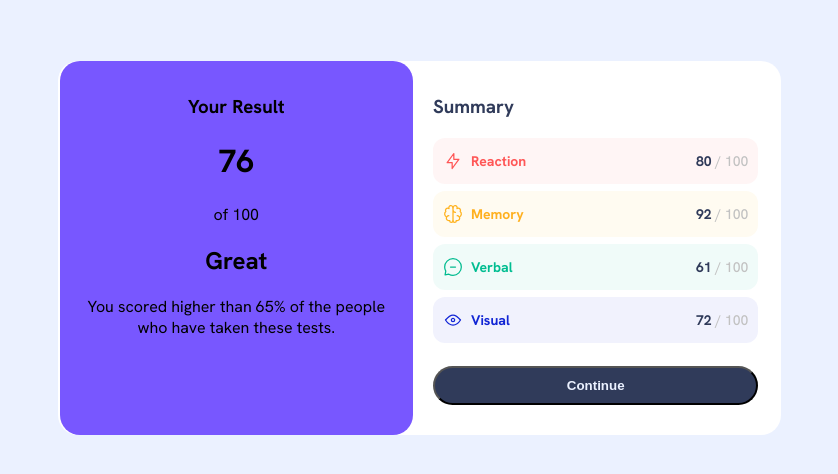
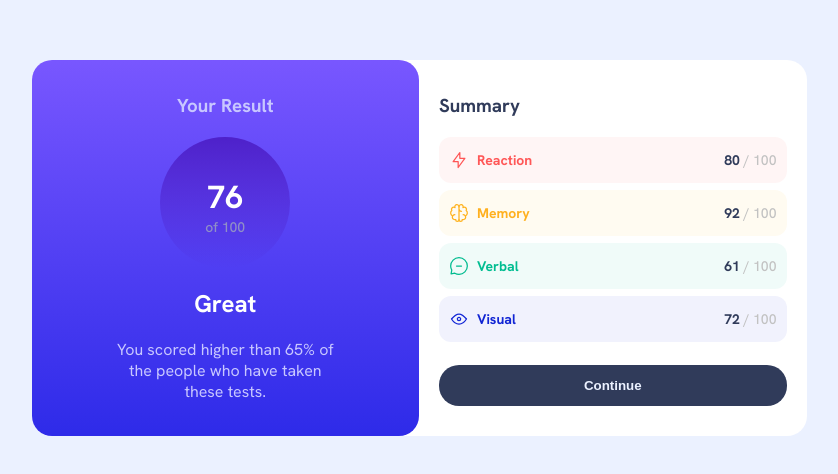
Before and after one commit to stephanie176/result-summary, a plain HTML site: page index.html in a window 1280 px wide. Shown: the part 160-634 px from the top of the page, without its empty margins (221-1059 px from the left). Drawn offline with Linux system fonts and the light colour scheme.

Commit message:
added styles

```diff
--- a/index.css
+++ b/index.css
@@ -1,4 +1,8 @@
 @import url('https://fonts.googleapis.com/css2?family=Hanken+Grotesk:ital,wght@0,100..900;1,100..900&display=swap');
+
+* {
+  box-sizing: border-box;
+}
 
 body {
   background-color: hsl(221, 100%, 96%);
@@ -15,19 +19,60 @@ body {
   justify-content: center;
   background-color: hsl(0, 0%, 100%);
   border-radius: 20px;
+  padding: 0px;
 }
 
 .result {
-  background-color: hsl(252, 100%, 67%);
+  background: linear-gradient(to bottom, hsl(252, 100%, 67%), hsl(241, 81%, 54%));
   text-align: center;
-  padding: 14px;
+  padding: 14px 40px;
   border-radius: 20px;
-  width: 45%;
+  width: 50%;
+}
+
+.result h2 {
+  color: hsl(0, 0%, 100%);
+}
+
+.p {
+  font-size: 16px;
+  width: 76%;
+  height: auto;
+  margin: 0px auto;
+}
+
+.result h3, .result p {
+  color: hsl(241, 100%, 89%);
+}
+
+.score {
+  width: 130px;
+  padding: 18px;
+  margin: auto;
+  border-radius: 50%;
+  background: linear-gradient(to top, hsla(241, 72%, 46%, 0), hsla(256, 72%, 46%, 1));
+}
+
+.score h1 {
+  margin-bottom: -14px;
+  color: hsl(0, 0%, 100%);
+}
+
+.score p {
+  font-size: 14px;
+  font-weight: 500;
+  color: hsl(241, 33%, 67%);
 }
 
 .summary {
-  width: 45%;
+  width: 50%;
   padding: 14px 20px;
+}
+
+@media(max-width:695px) {
+  .result, .summary {
+    width: 100%;
+  }
 }
 
 .summary h3 {
@@ -36,6 +81,7 @@ body {
 
 .component {
   display: flex;
+  flex-wrap: wrap;
   justify-content: space-between;
   padding: 0px 10px;
   font-size: 14px;
@@ -47,10 +93,12 @@ body {
 
 .component > div {
   display: flex;
+  align-items: center;
   font-weight: 700;
 }
 
 .component img {
+  height: fit-content;
   margin-right: 8px;
 }
 
@@ -90,14 +138,16 @@ body {
 button {
   color: hsl(221, 100%, 96%);
   background-color: hsl(224, 30%, 27%);
-  padding: 10px;
+  padding: 13px;
   width: 100%;
+  border: none;
   border-radius: 20px;
   font-weight: bold;
   margin: 16px 0px;
   cursor: pointer;
 }
 
-button {
-
+button:hover {
+  background: linear-gradient(to bottom, hsl(252, 100%, 67%), hsl(241, 81%, 54%));
+  transition: .5s;
 }
--- a/index.html
+++ b/index.html
@@ -10,12 +10,12 @@
   <main class="container">
     <div class="result">
       <h3>Your Result</h3>
-      <div>
+      <div class="score">
         <h1>76</h1>
         <p>of 100</p>
       </div>
       <h2>Great</h2>
-      <p>You scored higher than 65% of the people who have taken these tests.</p>
+      <p class="p">You scored higher than 65% of the people who have taken these tests.</p>
     </div>
     <div class="summary">
       <h3>Summary</h3>
```
